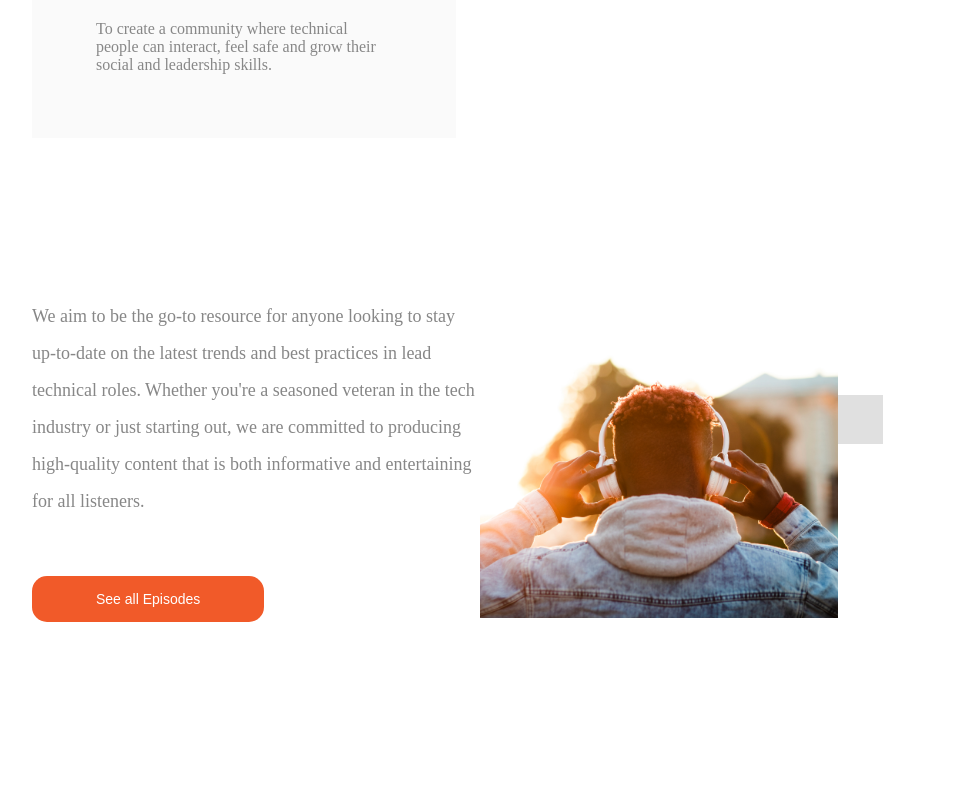
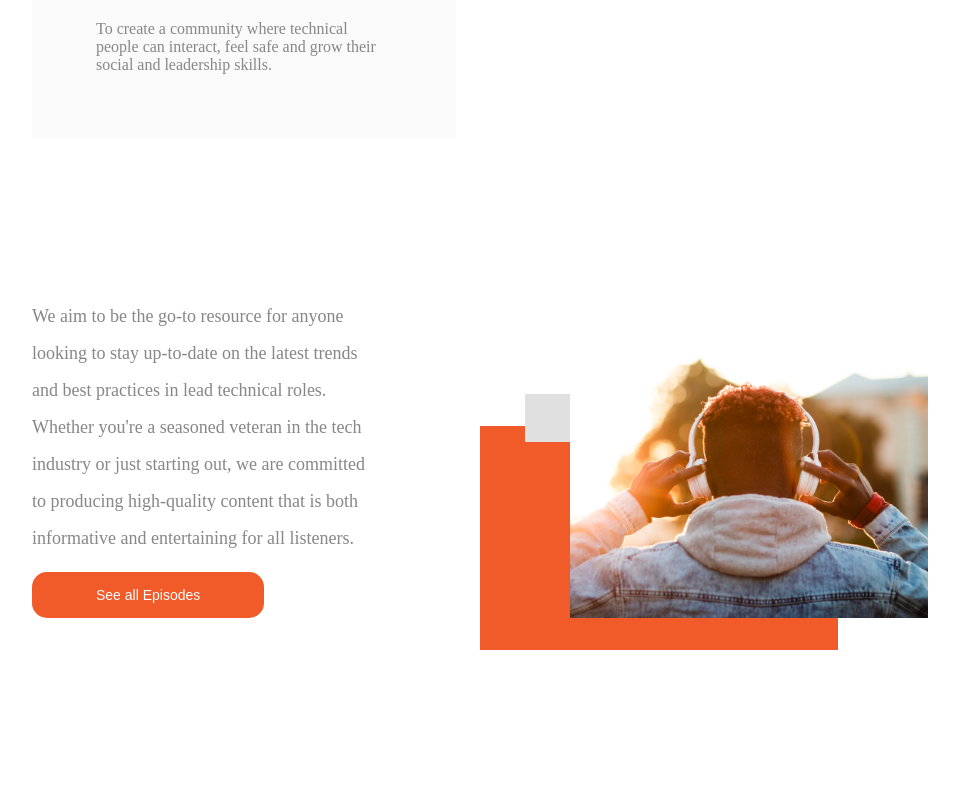
Before and after one commit to jephtah/beyondthecodes, a Next.js app: page /about-us in a window 1280 px wide. Shown: the part 1837-2635 px from the top of the page, without its empty margins (160-1119 px from the left). Built offline with nearby package versions, Linux system fonts and the light colour scheme.

Commit message:
update oveflow container, footer and about page

```diff
--- a/src/component/Footer/index.js
+++ b/src/component/Footer/index.js
@@ -48,6 +48,7 @@ const FooterDiv = styled.footer`
     align-items: center;
     & > div {
       display: flex;
+
       align-items: center;
       span {
         background-color: ${({ theme }) => theme.colors.primary};
@@ -64,9 +65,12 @@ const FooterDiv = styled.footer`
   }
   @media screen and (max-width: 1000px) {
     padding: 2rem 0.5rem;
+    & > div {
+      max-width: 90%;
+    }
     & > div:nth-child(1) {
       padding: 0rem;
-      // max-width: 90%;
+
       flex-wrap: wrap;
       justify-content: space-between;
       & > div {
--- a/src/layout/OverflowFooter/index.js
+++ b/src/layout/OverflowFooter/index.js
@@ -11,8 +11,9 @@ const Container = styled.div`
   width: 70%;
   justify-content: space-between;
   @media screen and (max-width: 1000px) {
+    width: 90%;
     padding: 2rem;
-    top: -40%;
+    top: -30%;
   }
 `;
 
--- a/src/pages/about-us.js
+++ b/src/pages/about-us.js
@@ -171,40 +171,49 @@ const LastSection = styled(Grid)`
       color: #878787;
       font-size: 18px;
       line-height: 37px;
+      margin-right: 7rem;
     }
   }
   & > div:nth-child(2) {
     position: relative;
-
+    display: flex;
+    justify-content: flex-end;
     img {
       width: 80%;
-      //   position: absolute;
+
       top: -20%;
+      right: 0;
     }
-    div:nth-child(1) {
+
+    & > div:nth-child(2) {
       height: 100%;
       background-color: ${({ theme }) => theme.colors.primary};
       position: absolute;
       width: 80%;
       height: 70%;
-      left: 20%;
-      top: 40%;
+      left: 0;
+      bottom: -10%;
       z-index: -2;
     }
-    div:nth-child(2) {
+    & > div:nth-child(3) {
       background-color: #e0e0e0;
       height: 15%;
       position: absolute;
       width: 50%;
       z-index: -1;
       top: 30%;
-      right: 10%;
+      left: 10%;
     }
   }
   @media screen and (max-width: 700px) {
     & > div:nth-child(1) {
-      margin: 2rem;
+      margin: 0;
+      p {
+        margin-right: 0;
+        margin-bottom: 1.5rem;
+      }
     }
+
     & > div:nth-child(2) {
       width: 90%;
     }
```
